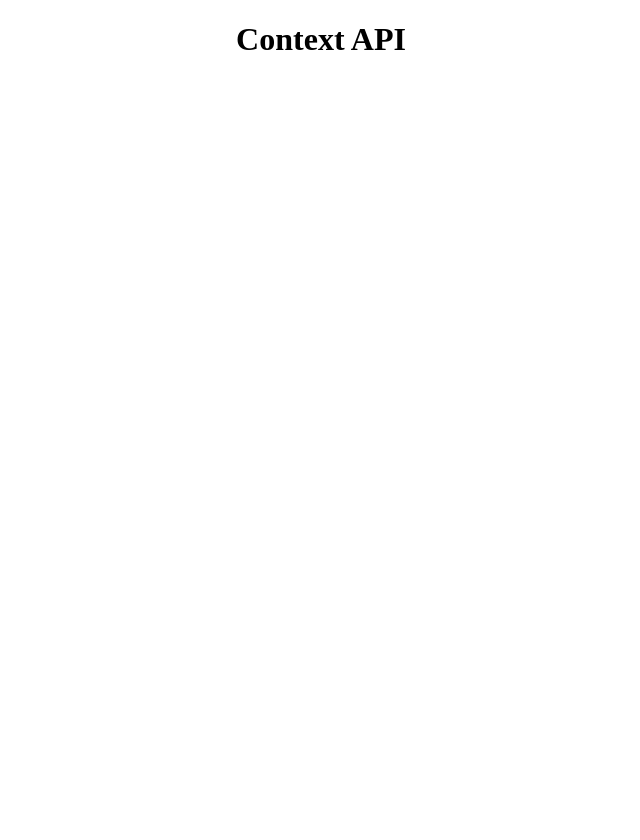
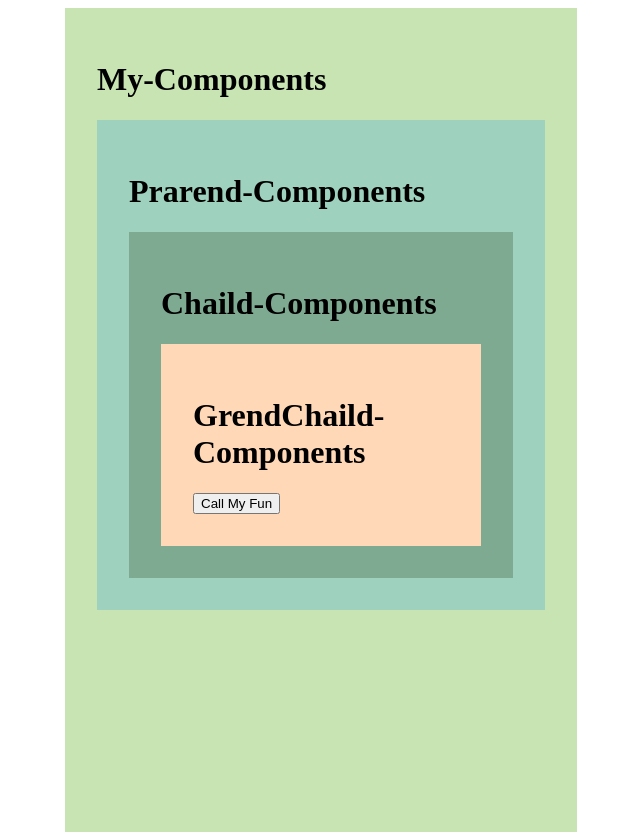
Before and after one commit to Tausifqureshi/React_Revision, a React (Vite) app: page / in a window 1280 px wide. Shown: the whole page, without its empty margins (319-959 px from the left). Before the commit the page ends 800 px from the top, so only its background shows below. Built offline with nearby package versions, Linux system fonts and the light colour scheme.

Commit message:
ContextAPI

```diff
--- a/src/useContext.jsx/ChaildCopmonets.jsx
+++ b/src/useContext.jsx/ChaildCopmonets.jsx
@@ -1,12 +1,18 @@
-import React from 'react'
+import React from "react";
+import GrendChild from "./GrendChild";
 
-function ChaildCopmonets() {
+function ChaildCopmonets({ myFun}) {
   return (
-    <>
-
-
-    </>
-  )
+    <div
+      style={{
+        padding: "2rem",
+        backgroundColor: "#7EAA92",
+      }}
+    >
+      <h1>Chaild-Components</h1>
+      <GrendChild myFun={myFun}/>
+    </div>
+  );
 }
 
-export default ChaildCopmonets
+export default ChaildCopmonets;
--- a/src/useContext.jsx/ContextAPI.jsx
+++ b/src/useContext.jsx/ContextAPI.jsx
@@ -1,13 +1,25 @@
-import React from 'react'
-import ParentComponents from './ParentComponents'
+import React from "react";
+import ParentComponents from "./ParentComponents";
 
 function ContextAPI() {
+  const  myFun = () =>{
+    alert("Function Called");
+    console.log("Function Called");
+  }
   return (
-    <>
-     <h1> Context API </h1>
-    <ParentComponents />
-    </>
-  )
+    <div
+      style={{
+        padding: "2rem",
+        backgroundColor: "#C8E4B2",
+        height: "95vh",
+        width: "35vw",
+      }}
+    >
+      <h1> My-Components </h1>
+
+      <ParentComponents  myFun={ myFun}/>
+    </div>
+  );
 }
 
-export default ContextAPI
+export default ContextAPI;
--- a/src/useContext.jsx/GrendChild.jsx
+++ b/src/useContext.jsx/GrendChild.jsx
@@ -0,0 +1,17 @@
+import React from "react";
+
+function GrendChild({myFun}) {
+  return (
+    <div
+      style={{
+        padding: "2rem",
+        backgroundColor: "#FFD9B7",
+      }}
+    >
+      <h1>GrendChaild-Components</h1>
+      <button onClick={myFun}>Call My Fun</button>
+    </div>
+  );
+}
+
+export default GrendChild;
--- a/src/useContext.jsx/ParentComponents.jsx
+++ b/src/useContext.jsx/ParentComponents.jsx
@@ -1,13 +1,19 @@
-import React from 'react'
-import ChaildCopmonets from './ChaildCopmonets'
+import React from "react";
+import ChaildCopmonets from "./ChaildCopmonets";
 
-function ParentComponents() {
+function ParentComponents({ myFun}) {
   return (
-    <>
+    <div
+      style={{
+        backgroundColor: "#9ED2BE",
+        padding: "2rem",
+      }}
+    >
+      <h1>Prarend-Components</h1>
 
-   <ChaildCopmonets />
-    </>
-  )
+      <ChaildCopmonets  myFun={ myFun}/>
+    </div>
+  );
 }
 
-export default ParentComponents
+export default ParentComponents;
--- a/src/useContext.jsx/useContext.jsx
+++ b/src/useContext.jsx/useContext.jsx
@@ -4,7 +4,13 @@ import ContextAPI from './ContextAPI'
 function UseContext() {
 
   return (
-    <div style={{textAlign: "center"}}>
+    <div style={{
+      margin: "0 auto",
+      display: 'flex',
+      justifyContent: "center"
+    }}>
+
+
      <ContextAPI />
     </div>
   )
```
